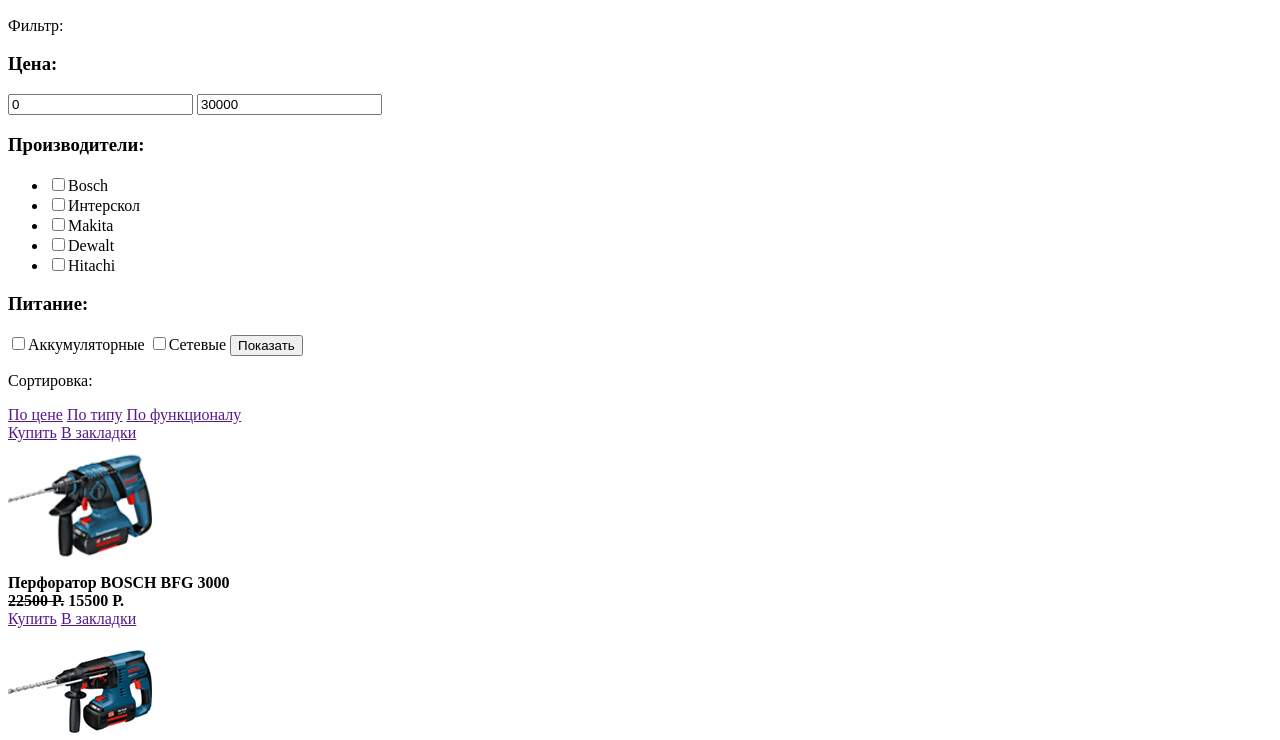
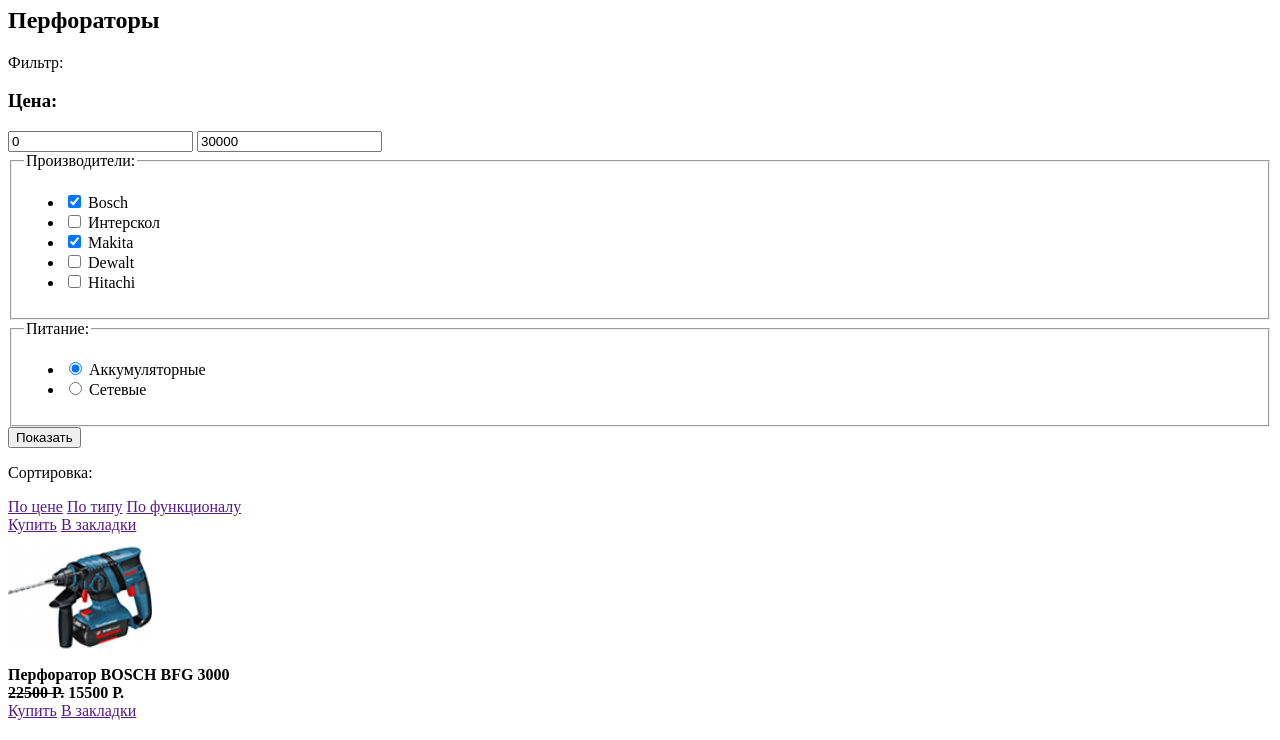
Before and after one commit to sandwich01/1328631-technomart-28, a plain HTML site: page catalog.html in a window 1280 px wide. Shown: the part 583-1323 px from the top of the page. Drawn offline with Linux system fonts and the light colour scheme.

Commit message:
Доступность и формы

```diff
--- a/catalog.html
+++ b/catalog.html
@@ -7,13 +7,15 @@
   <body>
     <header>
       <a><img src="img/main-logo.svg" width="220" height="47" alt="Логотип интернет-магазина строительных материалов «Техномарт»"></a>
-      <input placeholder="Поиск: ">
-        <a href=""> Закладки: 0</a>
-        <a href=""> Корзина: 10</a>
-        <a href=""> Оформить заказ</a>
+        <form action="https://echo.htmlacademy.ru" method="get">
+          <input type="search" name="header-search" placeholder="Поиск:" aria-label="Поле поиска">
+        </form>
+        <a href="">Закладки: 0</a>
+        <a href="">Корзина: 10</a>
+        <a href="">Оформить заказ</a>
     <h1>Интеренет-магазин<br> строительных материалов<br> и инструментов для ремонта</h1>
-    <a href="tel:+78125550555">+7 (812) 555-05-55</a>
-    <address>г. Санкт-Петербург, ул. Б. Конюшенная, д. 19/8</address>
+    <a href="tel:+78125550555" aria-label="Номер телефона">+7 (812) 555-05-55</a>
+    <address aria-label="Адрес">г. Санкт-Петербург, ул. Б. Конюшенная, д. 19/8</address>
     "Равшан Джамшутович"
       <ul>
         <li><a href="">Мои заказы</a></li>
@@ -43,18 +45,47 @@
           <h3>Цена:</h3>
             <input value="0">
             <input value="30000">
-          <h3>Производители:</h3>
-            <ul>
-              <li><input type="checkbox" name="Bosch"><label for="Bosch">Bosch</label></li>
-              <li><input type="checkbox" name="Interskol"><label for="Interskol">Интерскол</label></li>
-              <li><input type="checkbox" name="Makita"><label for="Makita">Makita</label></li>
-              <li><input type="checkbox" name="Dewalt"><label for="Dewalt">Dewalt</label></li>
-              <li><input type="checkbox" name="Hitachi"><label for="Hitachi">Hitachi</label></li>
-            </ul>
-          <h3>Питание:</h3>
-            <input type="checkbox" name="Accumulator"><label for="Accumulator">Аккумуляторные</label>
-            <input type="checkbox" name="Networking"><label for="Networking">Сетевые</label>
-          <button> Показать</button>
+            <form action="https://echo.htmlacademy.ru" method="get">
+            <fieldset>
+              <legend>Производители:</legend>
+              <ul aria-label="Выбор производителя">
+                <li>
+                  <input type="checkbox" name="manufacturer" value="bosch" id="filter-bosch" checked="">
+                  <label for="filter-bosch">Bosch</label>
+                </li>
+                <li>
+                  <input type="checkbox" name="manufacturer" value="interscol" id="filter-interscol">
+                  <label for="filter-interscol">Интерскол</label>
+                </li>
+                <li>
+                  <input type="checkbox" name="manufacturer" value="makita" id="filter-makita" checked="">
+                  <label for="filter-makita">Makita</label>
+                </li>
+                <li>
+                  <input type="checkbox" name="manufacturer" value="dewalt" id="filter-dewalt">
+                  <label for="filter-dewalt">Dewalt</label>
+                </li>
+                <li>
+                  <input type="checkbox" name="manufacturer" value="hitachi" id="filter-hitachi">
+                  <label for="filter-hitachi">Hitachi</label>
+                </li>
+              </ul>
+            </fieldset>
+            <fieldset>
+              <legend>Питание:</legend>
+              <ul aria-label="Выбор типа питания инструмента">
+                <li>
+                  <input type="radio" name="power-type" value="battery" id="battery-type" checked="">
+                  <label for="battery-type">Аккумуляторные</label>
+                </li>
+                <li>
+                  <input type="radio" name="power-type" value="mains" id="main-type">
+                  <label for="main-type">Сетевые</label>
+                </li>
+              </ul>
+            </fieldset>
+            <button>Показать</button>
+            </form>
         </section>
         <section class="sorter-section">
           <p>Сортировка:</p>
@@ -186,6 +217,11 @@
           </div>
           <b>12500 Р.</b>
         </article>
+        <div class="pop-up">
+          <h2>Товар добавлен в корзину!</h2>
+            <a href="">Оформить заказ</a>
+            <a href="">Продолжить покупки</a>
+        </div>
         <div>
           <a href="">1</a>
           <a href="">2</a>
```
Also changed, not shown: index.html (+30 -6 lines), img/pop-up-map.jpg (added).
